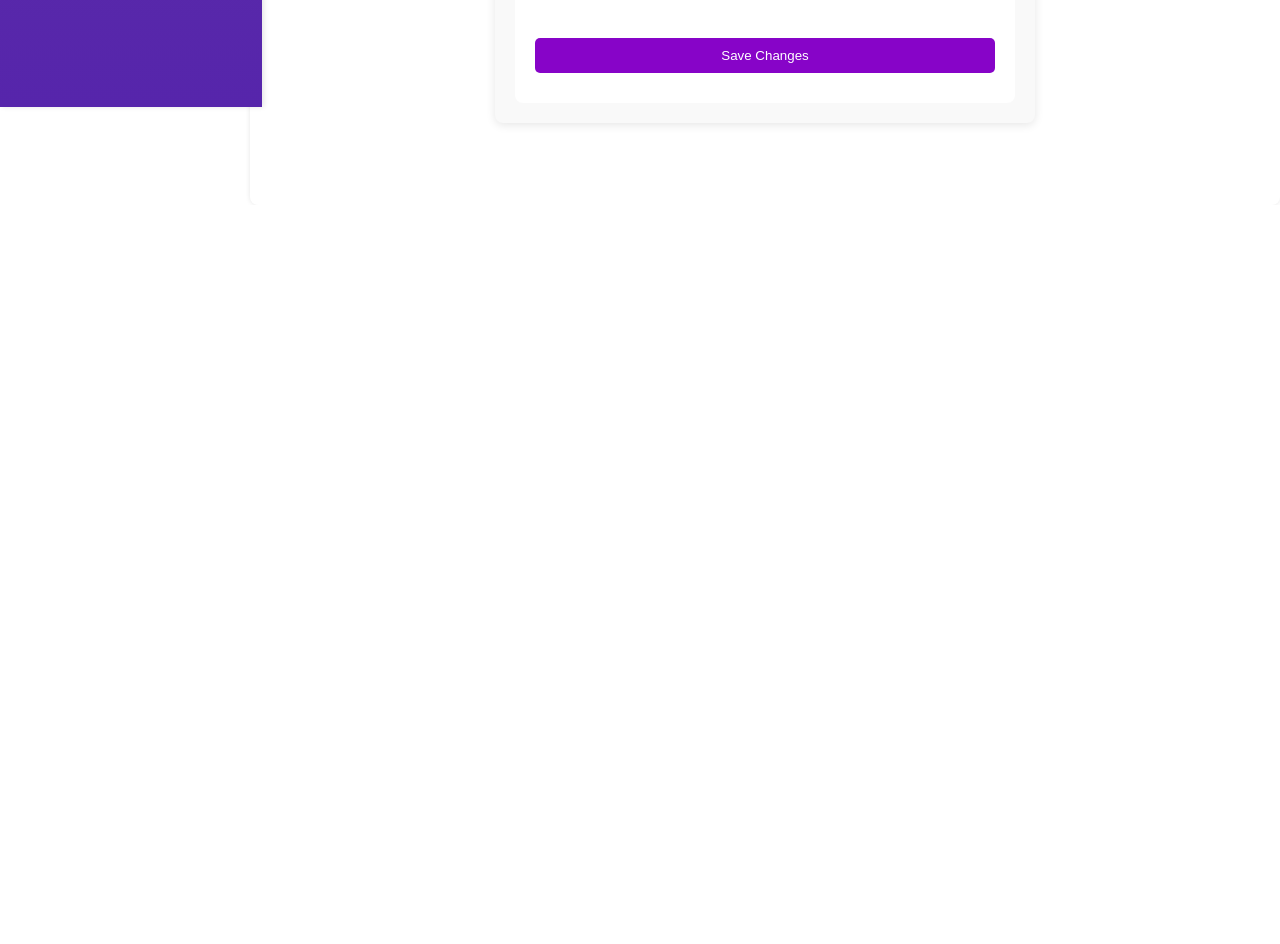
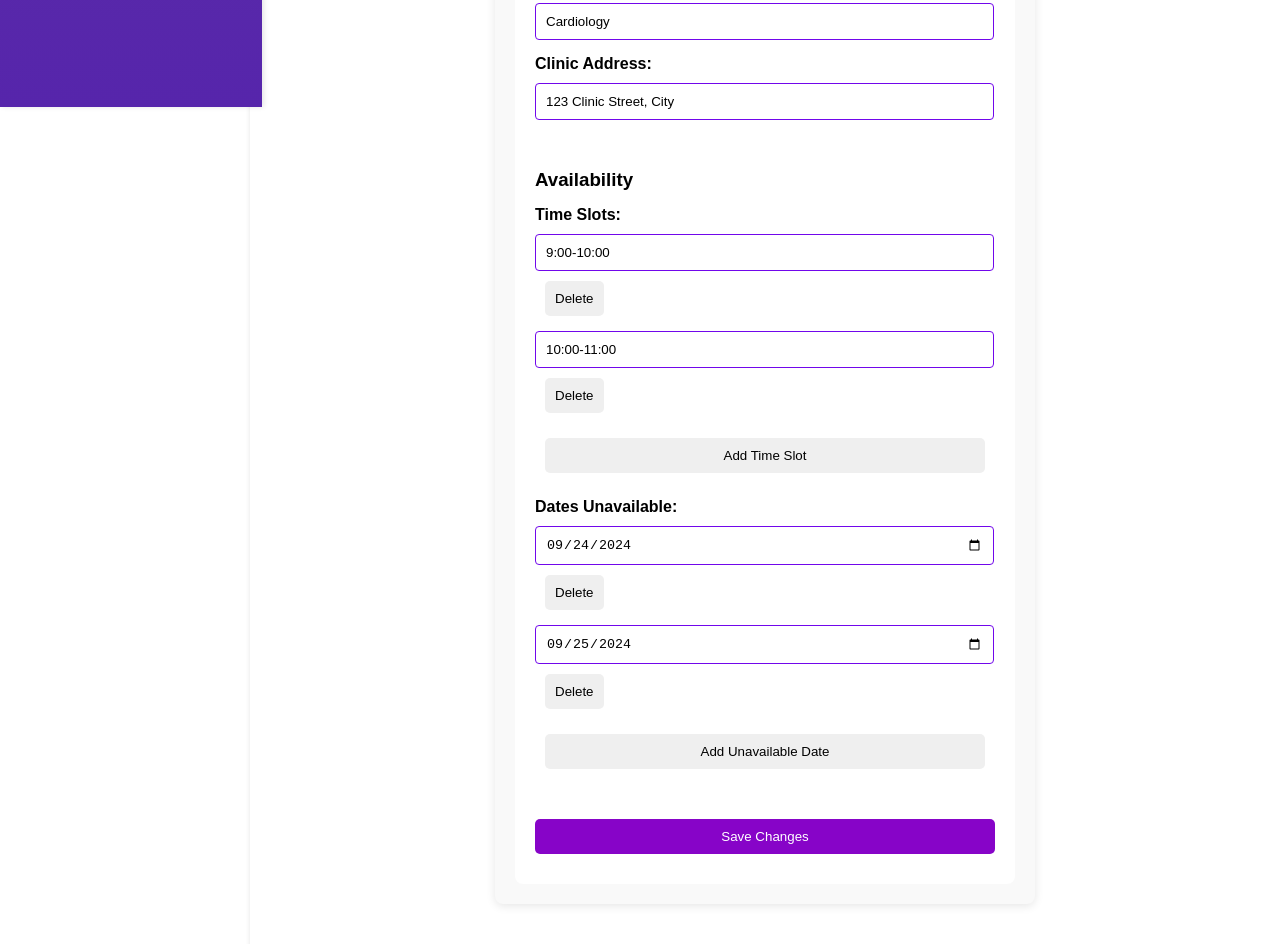
Before and after one commit to md-shahid-ansari/MedTech-Clinic, a React (Create React App) app in the folder frontend/: page /doctor-home/doctor-profile-settings in a window 1280 px wide. Shown: the part 794-1738 px from the top of the page. Before the commit the page ends 999 px from the top, so only its background shows below. Built offline with nearby package versions, Linux system fonts and the light colour scheme; no server answers.

Commit message:
Added doctor profile

```diff
--- a/frontend/src/Doctor/pages/DoctorDashboard.css
+++ b/frontend/src/Doctor/pages/DoctorDashboard.css
@@ -302,7 +302,19 @@
 }
 
 .prescription-details textarea {
-  width: 100%;
+  width: 98%;
   height: 100px;
   margin: 10px 0;
 }
+
+.prescription-details input {
+  width: 98%;
+}
+
+.prescription-details checkbox_label {
+  width: 200px;
+
+}
+.prescription-details checkbox {
+  width: 40px;
+}
--- a/frontend/src/Doctor/pages/DoctorDashboard.js
+++ b/frontend/src/Doctor/pages/DoctorDashboard.js
@@ -511,8 +511,9 @@ const DoctorDashboard = () => {
                 onChange={(e) => setDiagnosis(e.target.value)}
               />
               <div>
-                <label>Is Emergency: </label>
+                <label className='checkbox_label'>Is Emergency: </label>
                 <input
+                  className='checkbox'
                   type="checkbox"
                   checked={isEmergency}
                   onChange={(e) => setIsEmergency(e.target.checked)}
--- a/frontend/src/Doctor/pages/DoctorProfileSettings.js
+++ b/frontend/src/Doctor/pages/DoctorProfileSettings.js
@@ -9,8 +9,11 @@ const DoctorProfileSettings = () => {
     confirmPassword: '',
     specialty: 'Cardiology',
     clinicAddress: '123 Clinic Street, City',
+    timeSlots: ['9:00-10:00', '10:00-11:00'],
+    dateUnavailable: ['2024-09-24', '2024-09-25']
   });
 
+  // Function to handle input changes
   const handleChange = (e) => {
     setFormData({
       ...formData,
@@ -18,6 +21,63 @@ const DoctorProfileSettings = () => {
     });
   };
 
+  // Handle adding a new time slot
+  const handleAddTimeSlot = () => {
+    setFormData({
+      ...formData,
+      timeSlots: [...formData.timeSlots, '']
+    });
+  };
+
+  // Handle deleting a time slot
+  const handleDeleteTimeSlot = (index) => {
+    const updatedTimeSlots = formData.timeSlots.filter((_, i) => i !== index);
+    setFormData({
+      ...formData,
+      timeSlots: updatedTimeSlots
+    });
+  };
+
+  // Handle adding a new unavailable date
+  const handleAddDateUnavailable = () => {
+    setFormData({
+      ...formData,
+      dateUnavailable: [...formData.dateUnavailable, '']
+    });
+  };
+
+  // Handle deleting an unavailable date
+  const handleDeleteDateUnavailable = (index) => {
+    const updatedDates = formData.dateUnavailable.filter((_, i) => i !== index);
+    setFormData({
+      ...formData,
+      dateUnavailable: updatedDates
+    });
+  };
+
+  // Handle time slot change
+  const handleTimeSlotChange = (index, value) => {
+    const updatedTimeSlots = formData.timeSlots.map((slot, i) =>
+      i === index ? value : slot
+    );
+    setFormData({
+      ...formData,
+      timeSlots: updatedTimeSlots
+    });
+  };
+
+  // Handle unavailable date change
+  const handleDateUnavailableChange = (index, value) => {
+    const updatedDates = formData.dateUnavailable.map((date, i) =>
+      i === index ? value : date
+    );
+    setFormData({
+      ...formData,
+      dateUnavailable: updatedDates
+    });
+  };
+
+  // Handle form submission
   const handleSubmit = (e) => {
     e.preventDefault();
     // Handle profile update logic here (e.g., sending data to backend)
@@ -28,6 +88,10 @@ const DoctorProfileSettings = () => {
     <div className="doctor-profile-settings-container">
       <h2>Doctor Profile Settings</h2>
       <form onSubmit={handleSubmit} className="profile-settings-form">
+
+        {/* Section 1: Basic Info */}
+        <section className="section">
+          <h3>Basic Information</h3>
           <div className="form-group">
             <label htmlFor="doctorName">Doctor Name:</label>
             <input
@@ -50,6 +114,11 @@ const DoctorProfileSettings = () => {
               required
             />
           </div>
+        </section>
+
+        {/* Section 2: Password */}
+        <section className="section">
+          <h3>Password</h3>
           <div className="form-group">
             <label htmlFor="password">Password:</label>
             <input
@@ -70,6 +139,11 @@ const DoctorProfileSettings = () => {
               onChange={handleChange}
             />
           </div>
+        </section>
+
+        {/* Section 3: Professional Details */}
+        <section className="section">
+          <h3>Professional Details</h3>
           <div className="form-group">
             <label htmlFor="specialty">Specialty:</label>
             <input
@@ -92,6 +166,45 @@ const DoctorProfileSettings = () => {
               required
             />
           </div>
+        </section>
+
+        {/* Section 4: Availability */}
+        <section className="section">
+          <h3>Availability</h3>
+
+          {/* Time Slots */}
+          <div className="form-group">
+            <label>Time Slots:</label>
+            {formData.timeSlots.map((slot, index) => (
+              <div key={index} className="time-slot-row">
+                <input
+                  type="text"
+                  value={slot}
+                  onChange={(e) => handleTimeSlotChange(index, e.target.value)}
+                />
+                <button type="button" onClick={() => handleDeleteTimeSlot(index)}>Delete</button>
+              </div>
+            ))}
+            <button type="button" onClick={handleAddTimeSlot}>Add Time Slot</button>
+          </div>
+
+          {/* Unavailable Dates */}
+          <div className="form-group">
+            <label>Dates Unavailable:</label>
+            {formData.dateUnavailable.map((date, index) => (
+              <div key={index} className="date-row">
+                <input
+                  type="date"
+                  value={date}
+                  onChange={(e) => handleDateUnavailableChange(index, e.target.value)}
+                />
+                <button type="button" onClick={() => handleDeleteDateUnavailable(index)}>Delete</button>
+              </div>
+            ))}
+            <button type="button" onClick={handleAddDateUnavailable}>Add Unavailable Date</button>
+          </div>
+        </section>
+
         <button type="submit" className="save-btn">Save Changes</button>
       </form>
     </div>
```
Also changed, not shown: 2 other files (tests, documents, lock files or other folders). Lines whose indentation alone changed are shown as unchanged.
